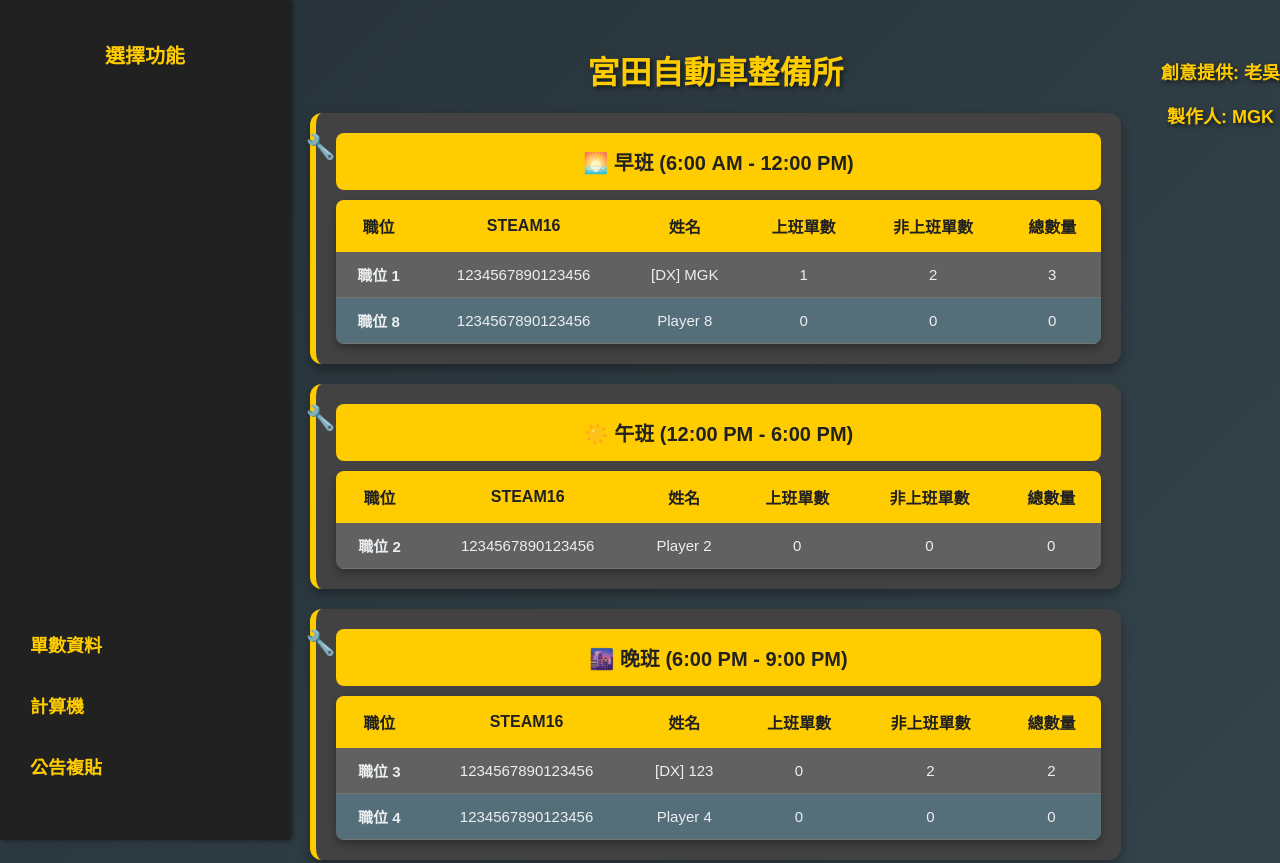
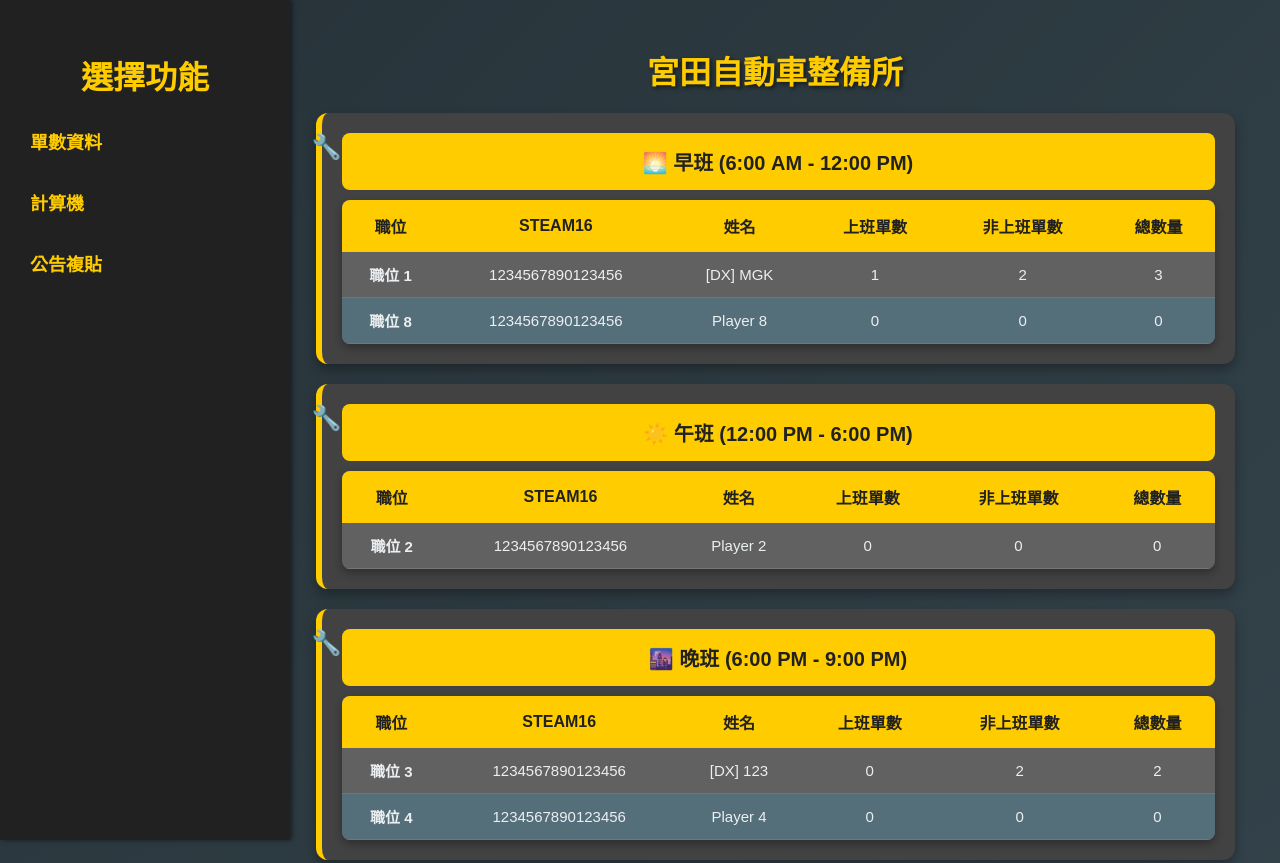
Before and after one commit to mgkplays/dx, a plain HTML site: page index.html in a window 1280 px wide. Shown: the top 863 px of the page. Drawn offline with Linux system fonts and the light colour scheme.

Commit message:
Update styles.css

```diff
--- a/styles.css
+++ b/styles.css
@@ -4,12 +4,13 @@ body {
     margin: 0;
     padding: 0;
     display: flex;
+    flex-direction: column;
     min-height: 100vh;
     background: linear-gradient(135deg, #263238, #37474f);
     color: #eceff1;
 }
 
-/* Sidebar Styles */
+/* Sidebar */
 #sidebar {
     width: 250px;
     background: #212121;
@@ -20,21 +21,15 @@ body {
     top: 0;
     left: 0;
     box-shadow: 2px 0 5px rgba(0, 0, 0, 0.5);
-    display: flex;
-    flex-direction: column;
-    justify-content: space-between;
 }
 
 #sidebar h3 {
-    font-size: 20px;
-    margin-bottom: 20px;
     text-align: center;
-    text-transform: uppercase;
     color: #ffcc00;
 }
 
 #sidebar ul {
-    list-style-type: none;
+    list-style: none;
     padding: 0;
 }
 
@@ -46,12 +41,11 @@ body {
     text-decoration: none;
     color: #ffcc00;
     font-size: 18px;
-    text-transform: uppercase;
     font-weight: bold;
     display: block;
     padding: 10px;
     border-radius: 5px;
-    transition: background 0.3s ease;
+    transition: background 0.3s;
 }
 
 #sidebar ul li a:hover {
@@ -59,11 +53,11 @@ body {
     color: #212121;
 }
 
-/* Main Content Styles */
+/* Main Content */
 #mainContent {
     margin-left: 270px;
     padding: 20px;
-    flex-grow: 1;
+    flex: 1;
 }
 
 .hidden {
@@ -81,10 +75,13 @@ h2, h3 {
 
 /* Footer */
 footer {
-    margin-top: 40px;
+    width: 100%;
     text-align: center;
     font-family: 'Arial', sans-serif;
     color: #ffcc00;
+    background: #212121;
+    padding: 10px 0;
+    margin-top: auto; /* Ensures footer stays at the bottom */
 }
 
 footer p {
```
